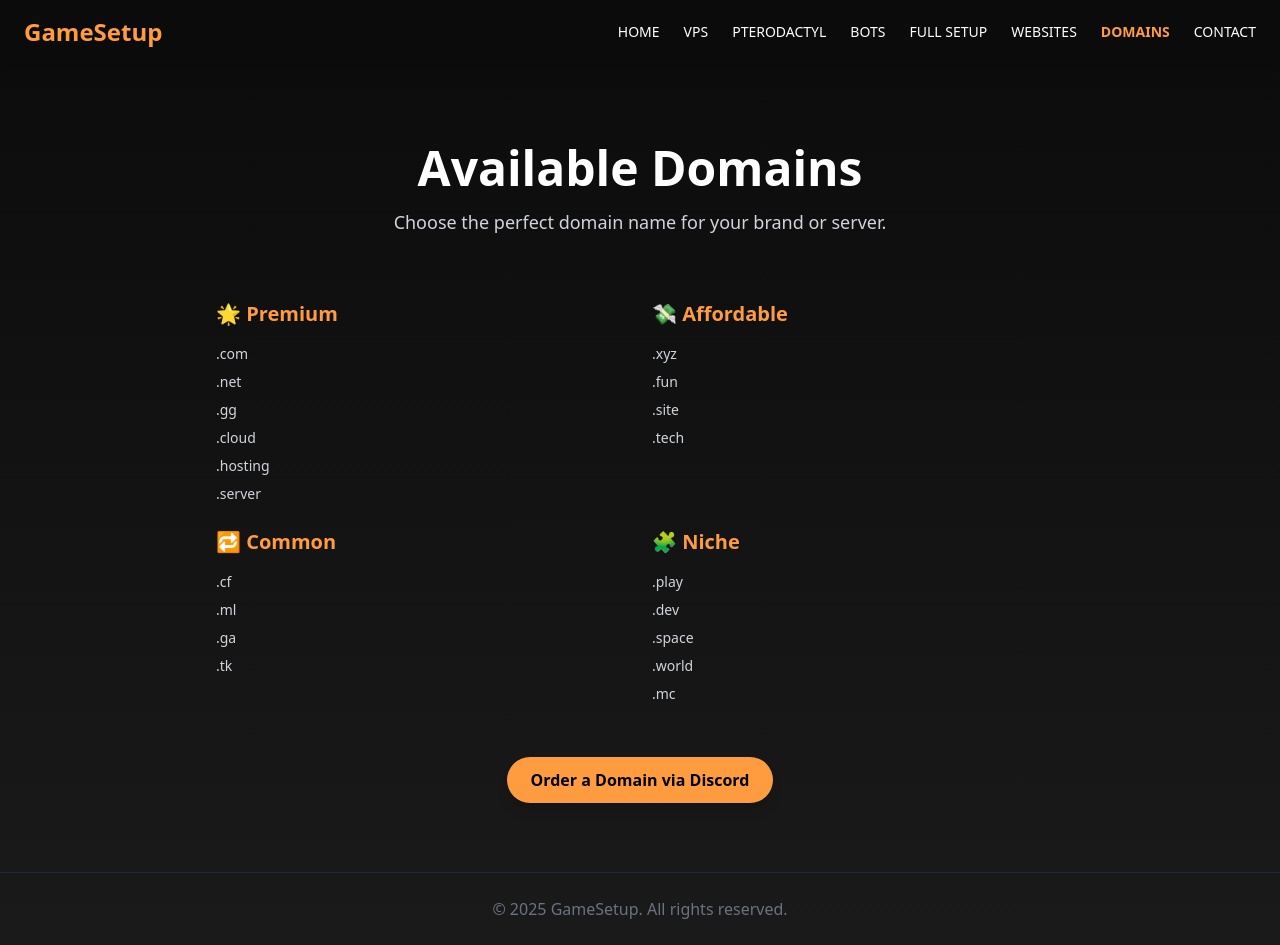
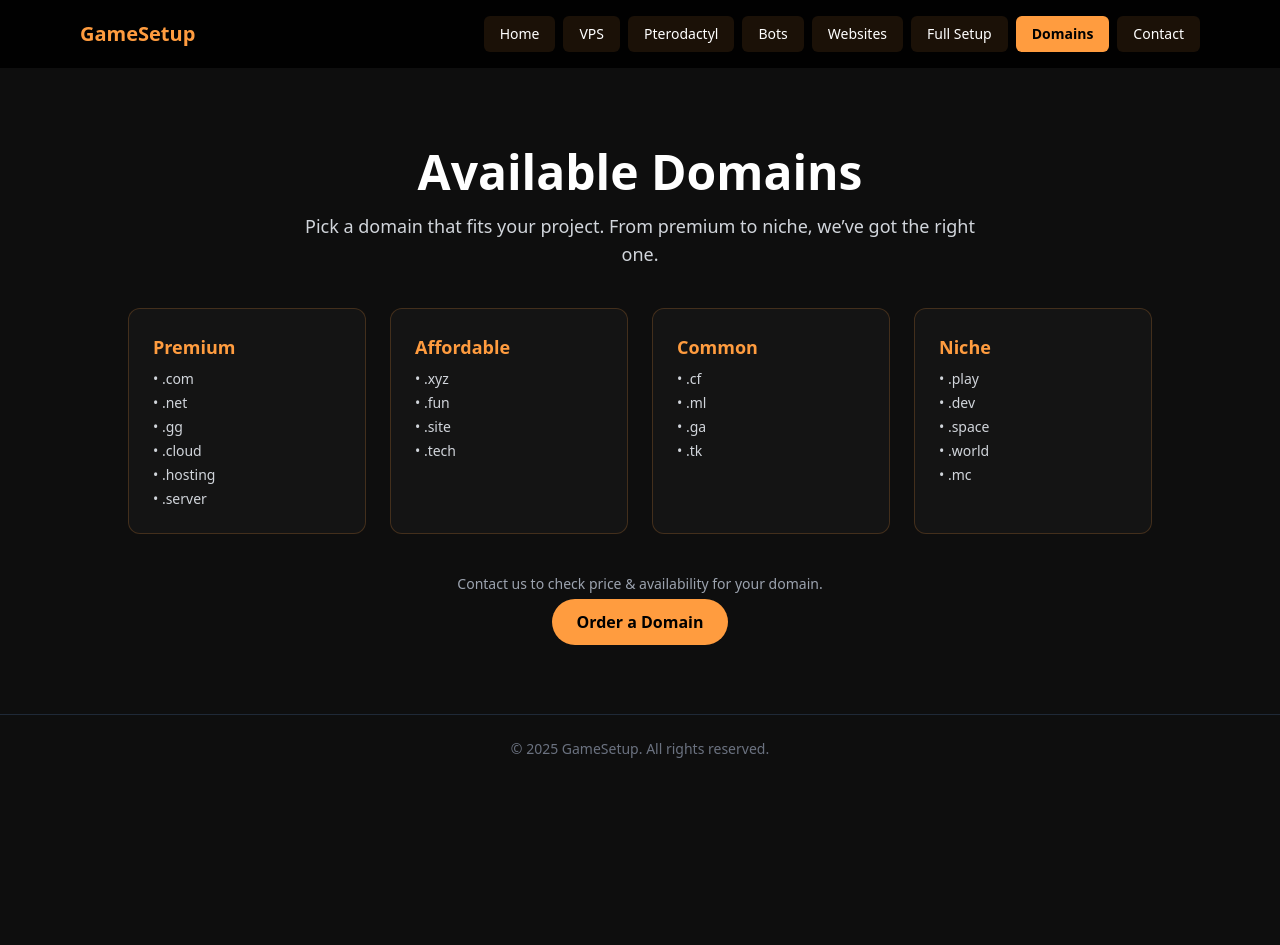
Before and after one commit to homomowala/GameSetup-Website, a plain HTML site: page domains.html in a window 1280 px wide. After the commit the page ends 800 px from the top, so only its background shows below. Drawn offline with nearby package versions, Linux system fonts and the light colour scheme.

Commit message:
Update domains.html

```diff
--- a/domains.html
+++ b/domains.html
@@ -4,6 +4,8 @@
   <meta charset="UTF-8" />
   <meta name="viewport" content="width=device-width, initial-scale=1.0" />
   <title>Domains — GameSetup</title>
+  <meta name="description" content="Buy domains for your game hosting or brand. Premium, affordable, niche, and free options available." />
+  <meta name="theme-color" content="#ff9c3f" />
   <script src="https://cdn.tailwindcss.com"></script>
   <script>
     tailwind.config = {
@@ -11,103 +13,116 @@
         extend: {
           colors: {
             brand: '#ff9c3f',
-              brandHover: '#ff7a1a',
-              dark: '#0b0b0b',
-              darker: '#1a1a1a',
-            },
-          },
-        },
+            dark: '#0e0e0e',
+          }
+        }
+      }
     };
   </script>
 </head>
-  <body class="bg-gradient-to-b from-dark to-darker text-white font-sans">
+<body class="bg-dark text-white font-sans">
+
   <!-- Navbar -->
-    <header class="flex justify-between items-center p-4 px-6 bg-dark shadow-md sticky top-0 z-50">
-      <span class="text-2xl font-bold text-brand">GameSetup</span>
-      <nav class="hidden md:flex space-x-6 text-sm uppercase">
-        <a href="index.html" class="hover:text-brand transition">Home</a>
-        <a href="vps.html" class="hover:text-brand transition">VPS</a>
-        <a href="pterodactyl.html" class="hover:text-brand transition">Pterodactyl</a>
-        <a href="bots.html" class="hover:text-brand transition">Bots</a>
-        <a href="hosting.html" class="hover:text-brand transition">Full Setup</a>
-        <a href="websites.html" class="hover:text-brand transition">Websites</a>
-        <a href="domains.html" class="text-brand font-semibold">Domains</a>
-        <a href="contact.html" class="hover:text-brand transition">Contact</a>
+  <header class="sticky top-0 bg-black/90 backdrop-blur-md z-50">
+    <div class="max-w-6xl mx-auto flex justify-between items-center px-4 py-4">
+      <span class="text-xl font-bold text-brand">GameSetup</span>
+      <nav class="hidden md:flex space-x-2 text-sm">
+        <a href="index.html" class="bg-brand/10 hover:bg-brand text-white px-4 py-2 rounded-md transition">Home</a>
+        <a href="vps.html" class="bg-brand/10 hover:bg-brand text-white px-4 py-2 rounded-md transition">VPS</a>
+        <a href="pterodactyl.html" class="bg-brand/10 hover:bg-brand text-white px-4 py-2 rounded-md transition">Pterodactyl</a>
+        <a href="bots.html" class="bg-brand/10 hover:bg-brand text-white px-4 py-2 rounded-md transition">Bots</a>
+        <a href="websites.html" class="bg-brand/10 hover:bg-brand text-white px-4 py-2 rounded-md transition">Websites</a>
+        <a href="hosting.html" class="bg-brand/10 hover:bg-brand text-white px-4 py-2 rounded-md transition">Full Setup</a>
+        <a href="domains.html" class="bg-brand text-black px-4 py-2 rounded-md font-semibold">Domains</a>
+        <a href="contact.html" class="bg-brand/10 hover:bg-brand text-white px-4 py-2 rounded-md transition">Contact</a>
       </nav>
+      <button id="menuToggle" class="md:hidden text-white">
+        <svg class="w-6 h-6" fill="none" stroke="currentColor" stroke-width="2" viewBox="0 0 24 24">
+          <path stroke-linecap="round" stroke-linejoin="round" d="M4 6h16M4 12h16M4 18h16" />
+        </svg>
+      </button>
+    </div>
+    <div id="mobileMenu" class="md:hidden px-4 pb-4 hidden flex-col space-y-2 text-sm">
+      <a href="index.html" class="bg-brand/10 hover:bg-brand text-white px-4 py-2 rounded-md transition">Home</a>
+      <a href="vps.html" class="bg-brand/10 hover:bg-brand text-white px-4 py-2 rounded-md transition">VPS</a>
+      <a href="pterodactyl.html" class="bg-brand/10 hover:bg-brand text-white px-4 py-2 rounded-md transition">Pterodactyl</a>
+      <a href="bots.html" class="bg-brand/10 hover:bg-brand text-white px-4 py-2 rounded-md transition">Bots</a>
+      <a href="websites.html" class="bg-brand/10 hover:bg-brand text-white px-4 py-2 rounded-md transition">Websites</a>
+      <a href="hosting.html" class="bg-brand/10 hover:bg-brand text-white px-4 py-2 rounded-md transition">Full Setup</a>
+      <a href="domains.html" class="bg-brand text-black px-4 py-2 rounded-md font-semibold">Domains</a>
+      <a href="contact.html" class="bg-brand/10 hover:bg-brand text-white px-4 py-2 rounded-md transition">Contact</a>
+    </div>
   </header>
+  <script>
+    document.getElementById("menuToggle").addEventListener("click", () => {
+      document.getElementById("mobileMenu").classList.toggle("hidden");
+    });
+  </script>
 
-    <!-- Mobile Nav -->
-    <nav class="md:hidden flex flex-wrap justify-center gap-4 text-sm uppercase py-4 bg-darker">
-      <a href="index.html" class="hover:text-brand transition">Home</a>
-      <a href="vps.html" class="hover:text-brand transition">VPS</a>
-      <a href="pterodactyl.html" class="hover:text-brand transition">Ptero</a>
-      <a href="bots.html" class="hover:text-brand transition">Bots</a>
-      <a href="hosting.html" class="hover:text-brand transition">Full</a>
-      <a href="websites.html" class="hover:text-brand transition">Web</a>
-      <a href="domains.html" class="text-brand font-semibold">Domains</a>
-      <a href="contact.html" class="hover:text-brand transition">Contact</a>
-    </nav>
+  <!-- Domains Section -->
+  <section class="text-center py-20 px-4">
+    <h1 class="text-4xl md:text-5xl font-bold mb-4">Available Domains</h1>
+    <p class="text-gray-300 text-lg max-w-2xl mx-auto mb-10">
+      Pick a domain that fits your project. From premium to niche, we’ve got the right one.
+    </p>
 
-    <!-- Title -->
-    <section class="text-center pt-20 px-6">
-      <h1 class="text-4xl md:text-5xl font-bold mb-4">Available Domains</h1>
-      <p class="text-gray-300 text-lg max-w-2xl mx-auto">Choose the perfect domain name for your brand or server.</p>
-    </section>
-
-    <!-- Domain List -->
-    <section class="max-w-4xl mx-auto py-16 px-6 grid md:grid-cols-2 gap-6 text-sm">
-      <div>
-        <h2 class="text-xl font-bold text-brand mb-4">🌟 Premium</h2>
-        <ul class="space-y-2 text-gray-300">
-          <li>.com</li>
-          <li>.net</li>
-          <li>.gg</li>
-          <li>.cloud</li>
-          <li>.hosting</li>
-          <li>.server</li>
+    <div class="max-w-5xl mx-auto grid md:grid-cols-2 lg:grid-cols-4 gap-6 text-left">
+      <div class="bg-[#141414] border border-brand/20 p-6 rounded-xl">
+        <h2 class="text-lg font-semibold text-brand mb-2">Premium</h2>
+        <ul class="text-sm text-gray-300 space-y-1">
+          <li>• .com</li>
+          <li>• .net</li>
+          <li>• .gg</li>
+          <li>• .cloud</li>
+          <li>• .hosting</li>
+          <li>• .server</li>
         </ul>
       </div>
-      <div>
-        <h2 class="text-xl font-bold text-brand mb-4">💸 Affordable</h2>
-        <ul class="space-y-2 text-gray-300">
-          <li>.xyz</li>
-          <li>.fun</li>
-          <li>.site</li>
-          <li>.tech</li>
+      <div class="bg-[#141414] border border-brand/20 p-6 rounded-xl">
+        <h2 class="text-lg font-semibold text-brand mb-2">Affordable</h2>
+        <ul class="text-sm text-gray-300 space-y-1">
+          <li>• .xyz</li>
+          <li>• .fun</li>
+          <li>• .site</li>
+          <li>• .tech</li>
         </ul>
       </div>
-      <div>
-        <h2 class="text-xl font-bold text-brand mb-4">🔁 Common</h2>
-        <ul class="space-y-2 text-gray-300">
-          <li>.cf</li>
-          <li>.ml</li>
-          <li>.ga</li>
-          <li>.tk</li>
+      <div class="bg-[#141414] border border-brand/20 p-6 rounded-xl">
+        <h2 class="text-lg font-semibold text-brand mb-2">Common</h2>
+        <ul class="text-sm text-gray-300 space-y-1">
+          <li>• .cf</li>
+          <li>• .ml</li>
+          <li>• .ga</li>
+          <li>• .tk</li>
         </ul>
       </div>
-      <div>
-        <h2 class="text-xl font-bold text-brand mb-4">🧩 Niche</h2>
-        <ul class="space-y-2 text-gray-300">
-          <li>.play</li>
-          <li>.dev</li>
-          <li>.space</li>
-          <li>.world</li>
-          <li>.mc</li>
+      <div class="bg-[#141414] border border-brand/20 p-6 rounded-xl">
+        <h2 class="text-lg font-semibold text-brand mb-2">Niche</h2>
+        <ul class="text-sm text-gray-300 space-y-1">
+          <li>• .play</li>
+          <li>• .dev</li>
+          <li>• .space</li>
+          <li>• .world</li>
+          <li>• .mc</li>
         </ul>
+      </div>
+    </div>
+
+    <div class="mt-10">
+      <p class="text-sm text-gray-400 mb-4">
+        Contact us to check price & availability for your domain.
+      </p>
+      <a href="https://discord.gg/cBhhAnzeks" target="_blank"
+         class="bg-brand text-black px-6 py-3 rounded-full font-semibold hover:scale-105 transition">
+        Order a Domain
+      </a>
     </div>
   </section>
 
-    <!-- CTA -->
-    <div class="text-center pb-20">
-      <a href="https://discord.gg/cBhhAnzeks" target="_blank"
-         class="bg-brand hover:bg-brandHover text-black px-6 py-3 rounded-full font-semibold shadow-lg transition-all">
-         Order a Domain via Discord
-      </a>
-    </div>
+  <!-- Footer -->
+  <footer class="text-center text-gray-500 text-sm py-6 border-t border-gray-800">
+    &copy; 2025 GameSetup. All rights reserved.
+  </footer>
 
-    <!-- Footer -->
-    <footer class="text-center text-gray-500 py-6 border-t border-gray-800">
-      <p>&copy; 2025 GameSetup. All rights reserved.</p>
-    </footer>
 </body>
 </html>
```
Lines whose indentation alone changed are shown as unchanged.
